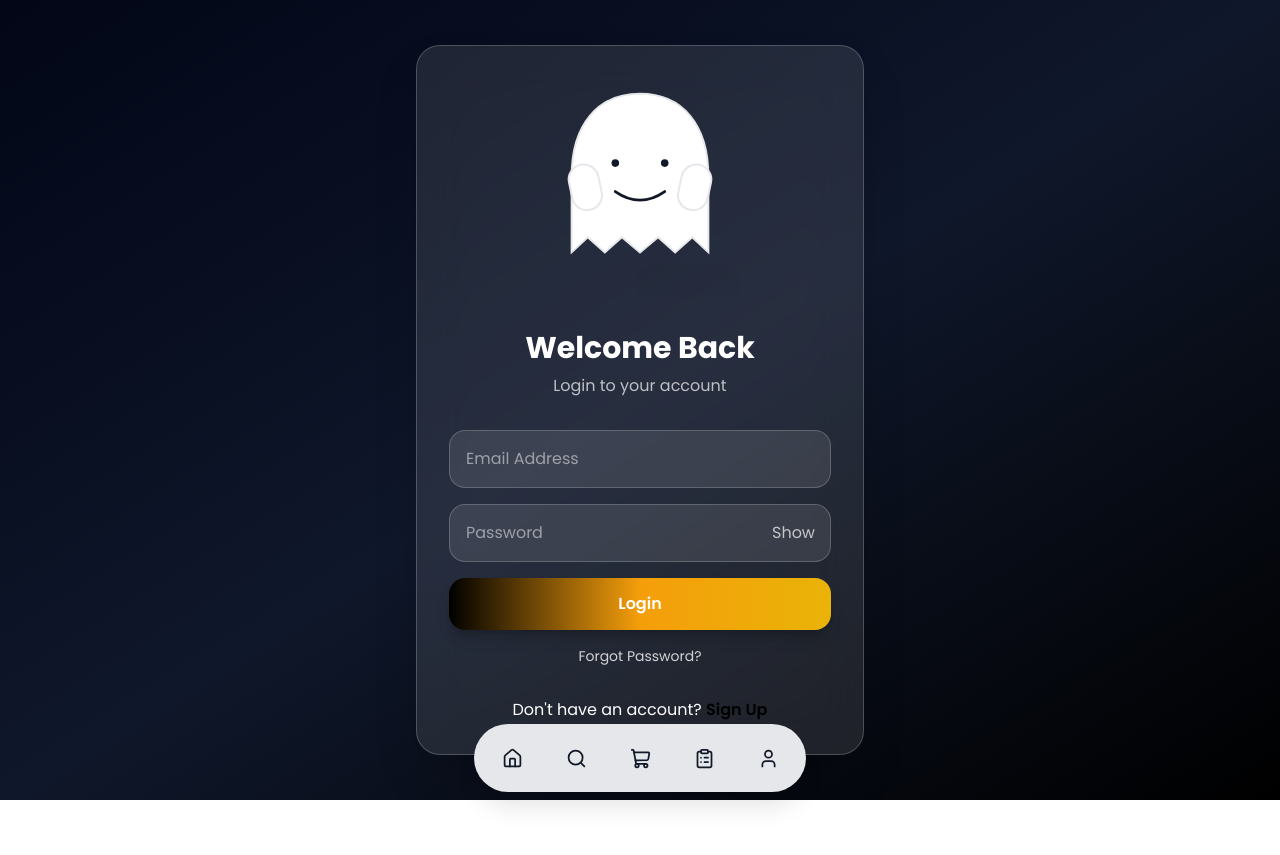
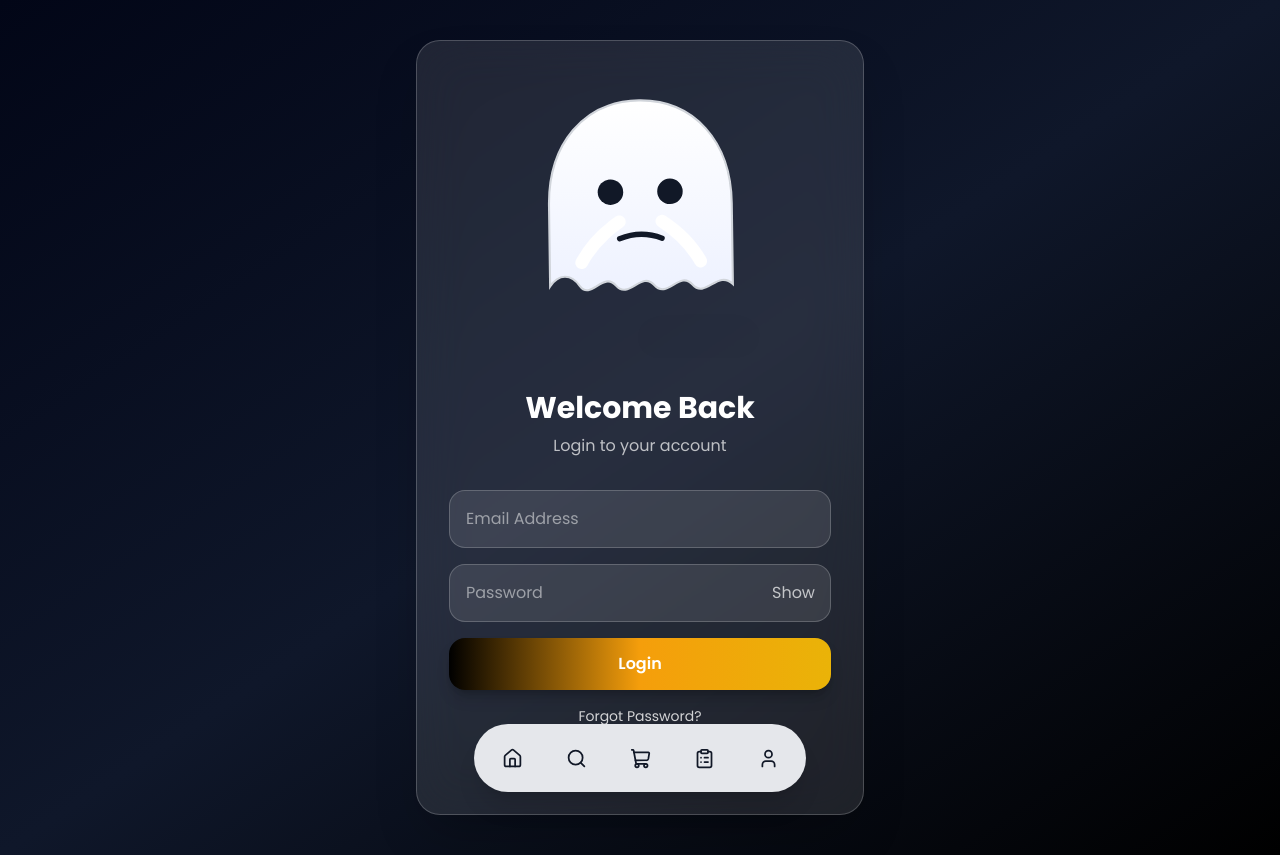
Before and after one commit to AllFiles123/FoodDeliveryPro, a React (Vite) app in the folder client/: page /login in a window 1280 px wide. Before the commit the page ends 800 px from the top, so only its background shows below. Built offline with nearby package versions, Linux system fonts and the light colour scheme.

Commit message:
Redesign ghost

```diff
--- a/client/src/components/LoginAnimation/Ghost.jsx
+++ b/client/src/components/LoginAnimation/Ghost.jsx
@@ -19,111 +19,162 @@ export default function Ghost({
     };
 
     window.addEventListener("mousemove", move);
+
     return () => window.removeEventListener("mousemove", move);
-  }, []);
+  }, [mouseX, mouseY]);
 
   const eyeX = useTransform(mouseX, (v) => v);
   const eyeY = useTransform(mouseY, (v) => v);
 
   return (
     <motion.div
-      className="relative w-[190px] h-[220px]"
+      className="relative mx-auto h-[285px] w-[255px]"
       animate={{
-        y: success ? [-8, -30, -8] : [-8, 8, -8],
-        rotate: sad ? [-2, 2, -2] : 0,
+        y: success ? [-8, -30, -8] : [-6, 8, -6],
+        rotate: sad ? [-2, 2, -2] : [0, 1, 0, -1, 0],
       }}
       transition={{
-        duration: success ? 0.6 : 3,
+        duration: success ? 0.9 : 3,
         repeat: Infinity,
         ease: "easeInOut",
       }}
     >
       <motion.div
-        className="absolute bottom-0 left-1/2 h-5 w-24 -translate-x-1/2 rounded-full bg-black/15 blur-md"
+        className="absolute bottom-2 left-1/2 h-5 w-28 -translate-x-1/2 rounded-full bg-black/20 blur-md"
         animate={{
-          scale: success ? [1, .6, 1] : [1, .8, 1],
-          opacity: [.18,.08,.18],
+          scale: [1, .82, 1],
+          opacity: [.25, .08, .25],
         }}
         transition={{
-          duration: 3,
+          duration: 2.6,
           repeat: Infinity,
         }}
       />
 
       <svg
-        viewBox="0 0 200 220"
-        className="absolute inset-0 w-full h-full"
+        viewBox="0 0 240 260"
+        className="absolute inset-0 h-full w-full"
       >
+        <defs>
+          <linearGradient id="ghostBody" x1="0" y1="0" x2="0" y2="1">
+            <stop offset="0%" stopColor="#ffffff" />
+            <stop offset="100%" stopColor="#eef2ff" />
+          </linearGradient>
+        </defs>
+
         <path
-          d="M100 15
-             C55 15 28 48 28 102
-             V182
-             L45 166
-             L63 182
-             L81 166
-             L100 182
-             L119 166
-             L137 182
-             L155 166
-             L172 182
-             V102
-             C172 48 145 15 100 15Z"
-          fill="#fff"
-          stroke="#E5E7EB"
+          d="
+            M120 24
+            C68 24 34 64 34 122
+            V198
+            C42 186 54 186 62 198
+            C72 212 84 184 96 198
+            C108 212 120 184 132 198
+            C144 212 156 184 168 198
+            C180 212 192 184 206 198
+            V122
+            C206 64 172 24 120 24 Z
+          "
+          fill="url(#ghostBody)"
+          stroke="#d1d5db"
           strokeWidth="2"
         />
 
-        <circle cx="74" cy="88" r="10" fill="white"/>
-        <circle cx="126" cy="88" r="10" fill="white"/>
-
+        <motion.g
+          animate={coverEyes ? { opacity: 0 } : { opacity: 1 }}
+        >
           <motion.circle
-          cx="74"
-          cy="88"
-          r="4"
+            cx="92"
+            cy="110"
+            r="12"
             fill="#111827"
             style={{ x: eyeX, y: eyeY }}
+            animate={{ scaleY: [1, 1, 0.08, 1] }}
+            transition={{
+              repeat: Infinity,
+              duration: 4,
+              times: [0, 0.82, 0.86, 1],
+            }}
           />
 
           <motion.circle
-          cx="126"
-          cy="88"
-          r="4"
+            cx="148"
+            cy="110"
+            r="12"
             fill="#111827"
             style={{ x: eyeX, y: eyeY }}
+            animate={{ scaleY: [1, 1, 0.08, 1] }}
+            transition={{
+              repeat: Infinity,
+              duration: 4,
+              times: [0, 0.82, 0.86, 1],
+            }}
+          />
+        </motion.g>
+        <motion.path
+          d={
+            sad
+              ? "M98 156 Q120 176 142 156"
+              : success
+              ? "M96 150 Q120 170 144 150"
+              : "M100 154 Q120 146 140 154"
+          }
+          fill="none"
+          stroke="#111827"
+          strokeWidth="5"
+          strokeLinecap="round"
+          transition={{ duration: 0.25 }}
+        />
+
+        <motion.g
+          animate={
+            coverEyes
+              ? { y: -34 }
+              : { y: 0 }
+          }
+          transition={{ duration: 0.35 }}
+        >
+          <path
+            d="M64 176 C74 158 88 146 100 138"
+            fill="none"
+            stroke="#ffffff"
+            strokeWidth="12"
+            strokeLinecap="round"
           />
 
           <path
-          d={
-            sad
-              ? "M74 126 Q100 108 126 126"
-              : "M74 118 Q100 136 126 118"
-          }
-          stroke="#111827"
-          strokeWidth="3"
+            d="M176 176 C166 158 152 146 140 138"
             fill="none"
+            stroke="#ffffff"
+            strokeWidth="12"
             strokeLinecap="round"
           />
-      </svg>
+        </motion.g>
 
-      <motion.div
-        className="absolute left-[24px] top-[86px] h-12 w-8 rounded-full border-2 border-gray-200 bg-white origin-right"
-        animate={{
-          rotate: coverEyes ? -65 : -12,
-          x: coverEyes ? 32 : 0,
-          y: coverEyes ? -10 : 0,
-        }}
-        transition={{ type: "spring", stiffness: 180 }}
+        {sad && (
+          <>
+            <motion.path
+              d="M84 124 C82 138 84 150 90 160"
+              fill="none"
+              stroke="#60a5fa"
+              strokeWidth="4"
+              strokeLinecap="round"
+              animate={{ opacity: [0.2, 1, 0.2] }}
+              transition={{ duration: 1, repeat: Infinity }}
             />
 
-      <motion.div
-        className="absolute right-[24px] top-[86px] h-12 w-8 rounded-full border-2 border-gray-200 bg-white origin-left"
-        animate={{
-          rotate: coverEyes ? 65 : 12,
-          x: coverEyes ? -32 : 0,
-          y: coverEyes ? -10 : 0,
-        }}
-        transition={{ type: "spring", stiffness: 180 }}
+            <motion.path
+              d="M156 124 C158 138 156 150 150 160"
+              fill="none"
+              stroke="#60a5fa"
+              strokeWidth="4"
+              strokeLinecap="round"
+              animate={{ opacity: [0.2, 1, 0.2] }}
+              transition={{ duration: 1, repeat: Infinity }}
             />
+          </>
+        )}
+      </svg>
     </motion.div>
   );
 }
```
Lines whose indentation alone changed are shown as unchanged.
